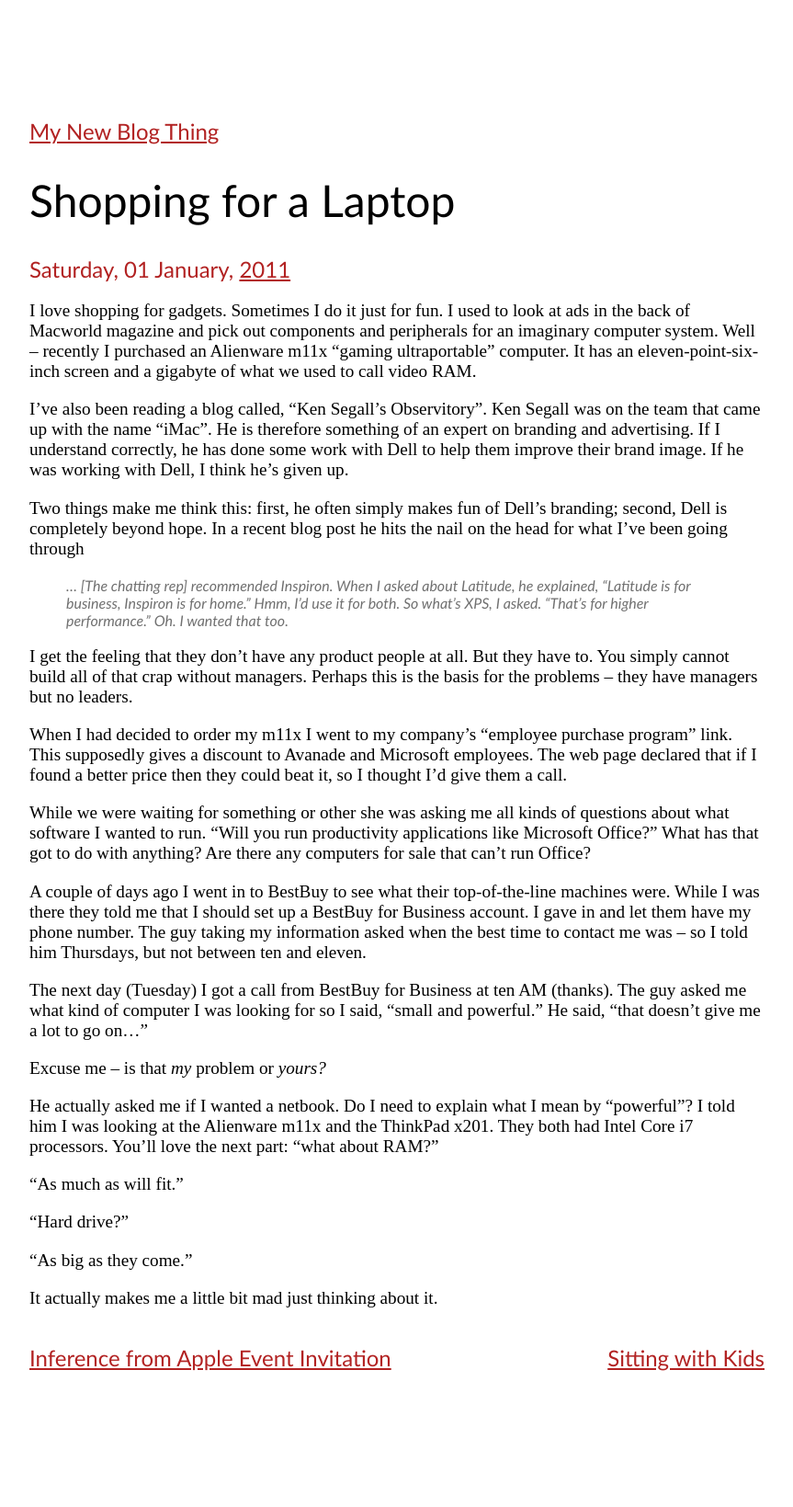
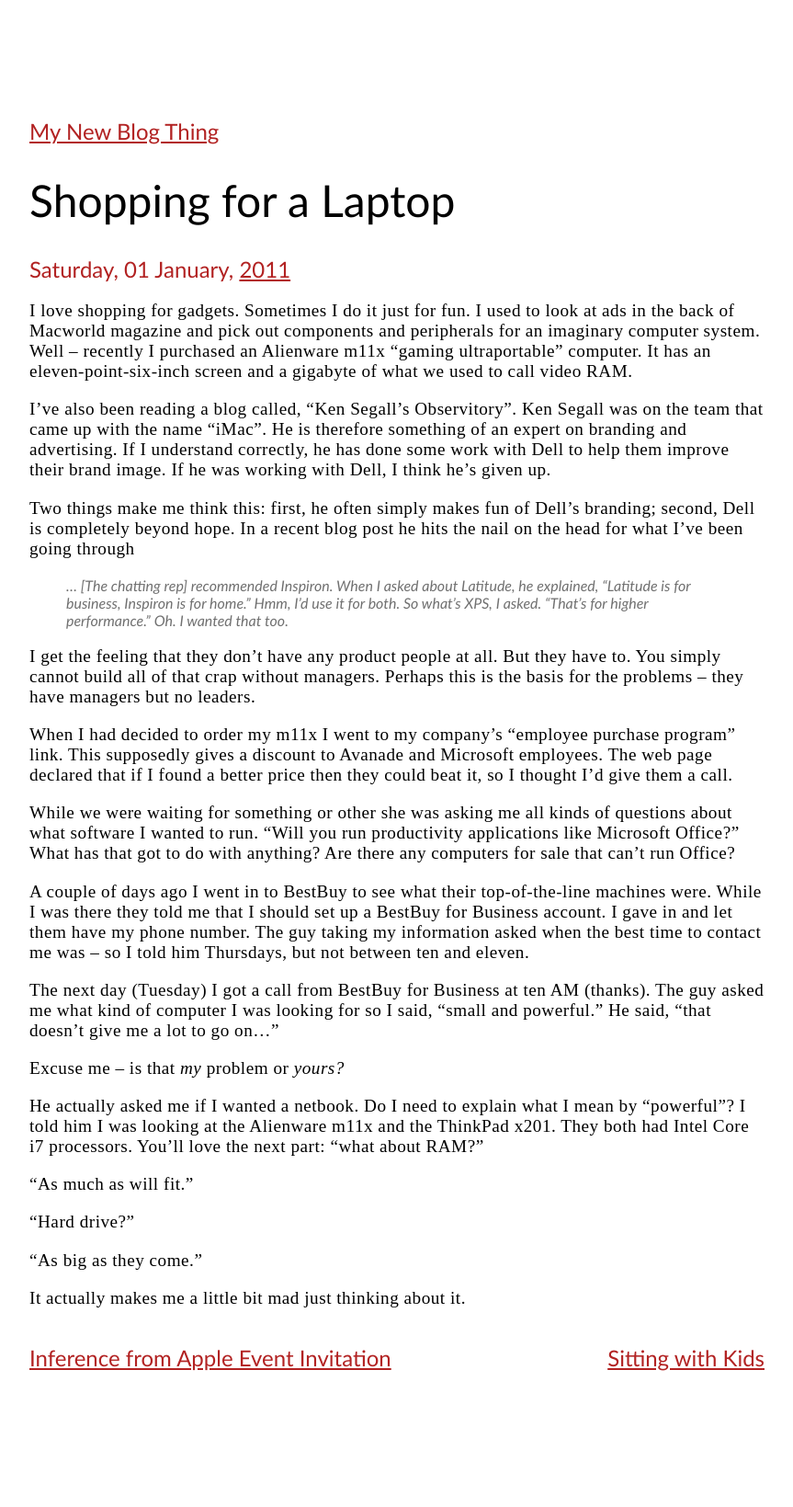
Before and after one commit to n8mob/n8mob.github.io, a Jekyll site: the page built from _posts/2011-01-01-ShoppingForALaptop.html, in a window 1280 px wide. Shown: the whole page at 92% size, without its empty margins (96-959 px from the left). Built offline with Jekyll 4.4.1, drawn with Linux system fonts in a browser that asks for light colours.

Commit message:
designing

```diff
--- a/_layouts/default.html
+++ b/_layouts/default.html
@@ -4,6 +4,8 @@
     <title>{{ page.title }}</title>
     <link rel="stylesheet" type="text/css" href="/css/Nater.css" />
     <meta name="viewport" content="initial-scale=1" />
+    <script src="https://use.typekit.net/kbn0mzq.js"></script>
+    <script>try{Typekit.load({ async: true });}catch(e){}</script>
   </head>
   <body>
     {{ content }}
--- a/css/Nater.css
+++ b/css/Nater.css
@@ -21,12 +21,12 @@
 
 blockquote {
   font-style: italic;
-  font-family: Futura, Calibri, Ubuntu, sans-serif;
+  font-family: 'futura-pt', Futura, Calibri, Ubuntu, sans-serif;
   color: #707070;
 }
 
 h1, h2, h3, h4, h5, h6 {
-  font-family: Futura, Calibri, Ubuntu, sans-serif;
+  font-family: 'futura-pt', Futura, Calibri, Ubuntu, sans-serif;
 }
 
 h1 {
@@ -49,8 +49,9 @@
 }
 
 p {
-  font-family: 'Bookman Old Style', serif;
+  font-family: 'sutro', serif;
   font-size: larger;
+  letter-spacing: 0.5px;
 }
 
 footer {
```
Also changed, not shown: index.html (+0 -7 lines).
